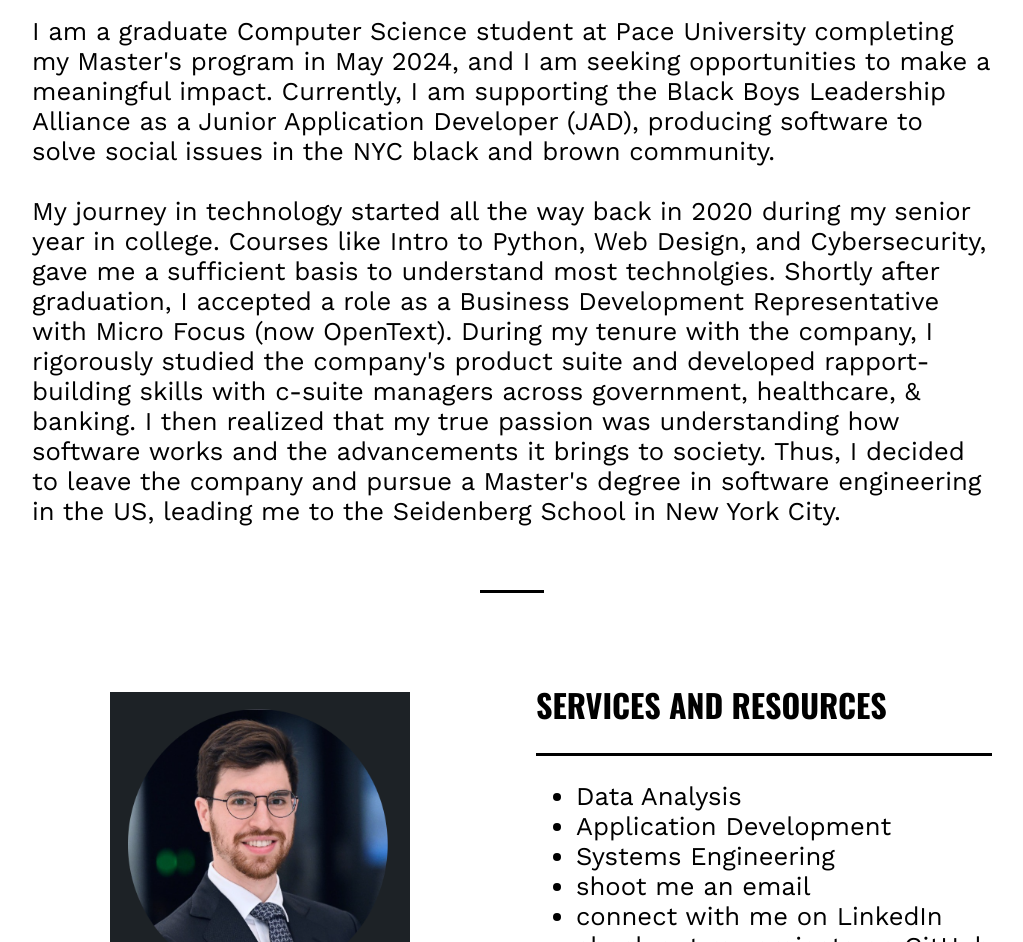
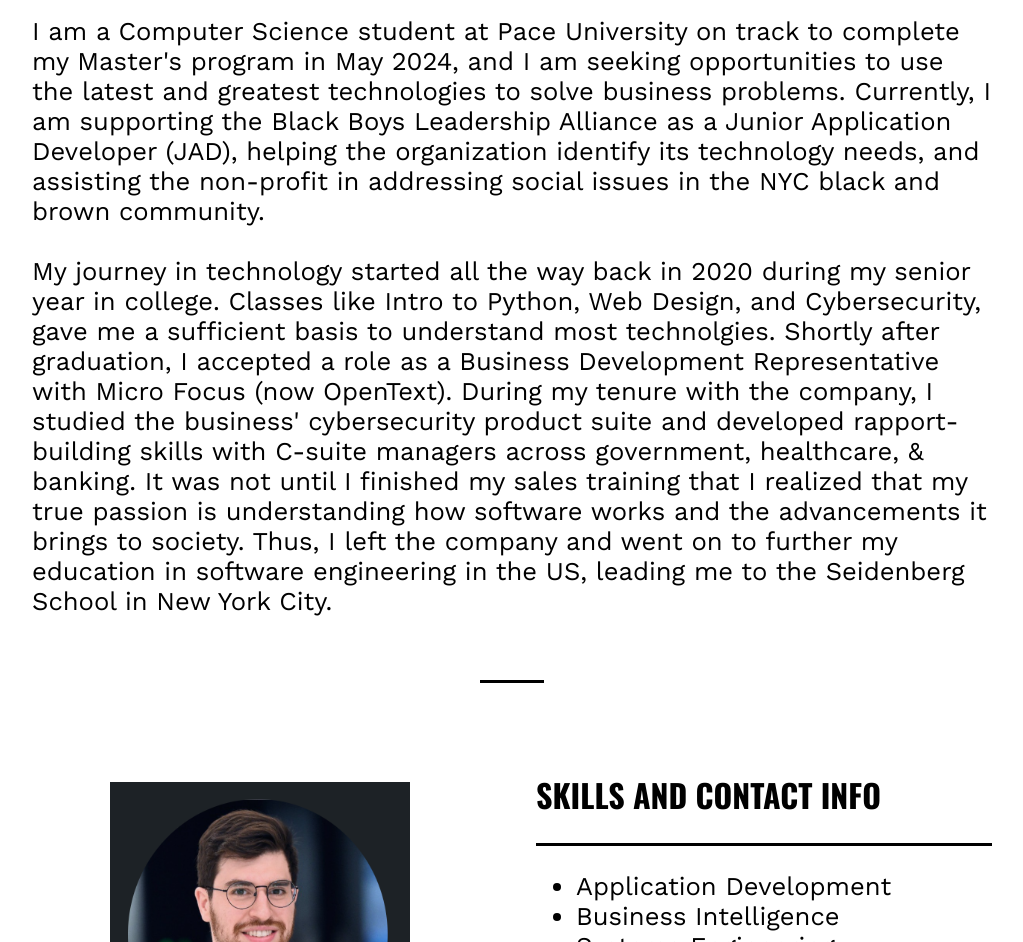
Before and after one commit to fzallocco/fzallocco, a website: page frontend/index.html in a window 1280 px wide. Shown: the part 459-1401 px from the top of the page, without its empty margins (128-1151 px from the left). Drawn offline with nearby package versions, Linux system fonts and the light colour scheme.

Commit message:
all changes committed

```diff
--- a/frontend/components/data.js
+++ b/frontend/components/data.js
@@ -1,8 +1,8 @@
 import Profile from "./Profile.js";
 
 const Filippo = new Profile(
-    "Data Analysis",
     "Application Development",
+    "Business Intelligence",
     "Systems Engineering",
     "shoot me an email",
     "connect with me on LinkedIn",
--- a/frontend/index.html
+++ b/frontend/index.html
@@ -24,21 +24,21 @@
             Filippo Zallocco
         </div>
         <div class="site-description">
-            applications, microservices, and more...
+            applications, microservices, and business intelligence
         </div>
     </header>
     <main class="maincontent">
         <div class="page-header">
-            <h2 class="page-header__heading">Welcome to my page!</h2>
+            <h2 class="page-header__heading">Welcome to My Page!</h2>
             <p>
-            I am a graduate Computer Science student at Pace University completing my Master's program in May 2024, and I am seeking opportunities to make a meaningful impact.
-            Currently, I am supporting the Black Boys Leadership Alliance as a Junior Application Developer (JAD), producing software to solve social issues in the NYC black and brown community.
+            I am a Computer Science student at Pace University on track to complete my Master's program in May 2024, and I am seeking opportunities to use the latest and greatest technologies to solve business problems.
+            Currently, I am supporting the Black Boys Leadership Alliance as a Junior Application Developer (JAD), helping the organization identify its technology needs, and assisting the non-profit in addressing social issues in the NYC black and brown community.
             <br><br>
-            My journey in technology started all the way back in 2020 during my senior year in college. Courses like Intro to Python, Web Design, and Cybersecurity, gave me a
+            My journey in technology started all the way back in 2020 during my senior year in college. Classes like Intro to Python, Web Design, and Cybersecurity, gave me a
             sufficient basis to understand most technolgies. Shortly after graduation, I accepted a role as a Business Development Representative with Micro Focus (now OpenText).
-            During my tenure with the company, I rigorously studied the company's product suite and developed rapport-building skills with c-suite managers across government, healthcare, & banking.
-            I then realized that my true passion was understanding how software works and the advancements it brings to society. Thus, I decided to leave the company and pursue a Master's degree
-            in software engineering in the US, leading me to the Seidenberg School in New York City.
+            During my tenure with the company, I studied the business' cybersecurity product suite and developed rapport-building skills with C-suite managers across government, healthcare, & banking.
+            It was not until I finished my sales training that I realized that my true passion is understanding how software works and the advancements it brings to society.
+            Thus, I left the company and went on to further my education in software engineering in the US, leading me to the Seidenberg School in New York City.
             </p>
         </div>
     </main>
--- a/frontend/script.js
+++ b/frontend/script.js
@@ -13,7 +13,7 @@
     <figure class="profile__image">
       <img src=${profile.image} alt="" width="300" height="300">
     </figure>
-    <h1 class="Services">services and resources</h1>
+    <h1 class="Services">skills and contact info</h1>
     <ul class="freelancer_features">
       <li class="firstService">${
         profile.firstService
@@ -35,7 +35,7 @@
       }</a></li>
       <li class="daysOfActivity">${
         profile.daysOfActivity()
-      } days of activity</li>
+      } days site has been live</li>
     </ul>
     `;
 
```
